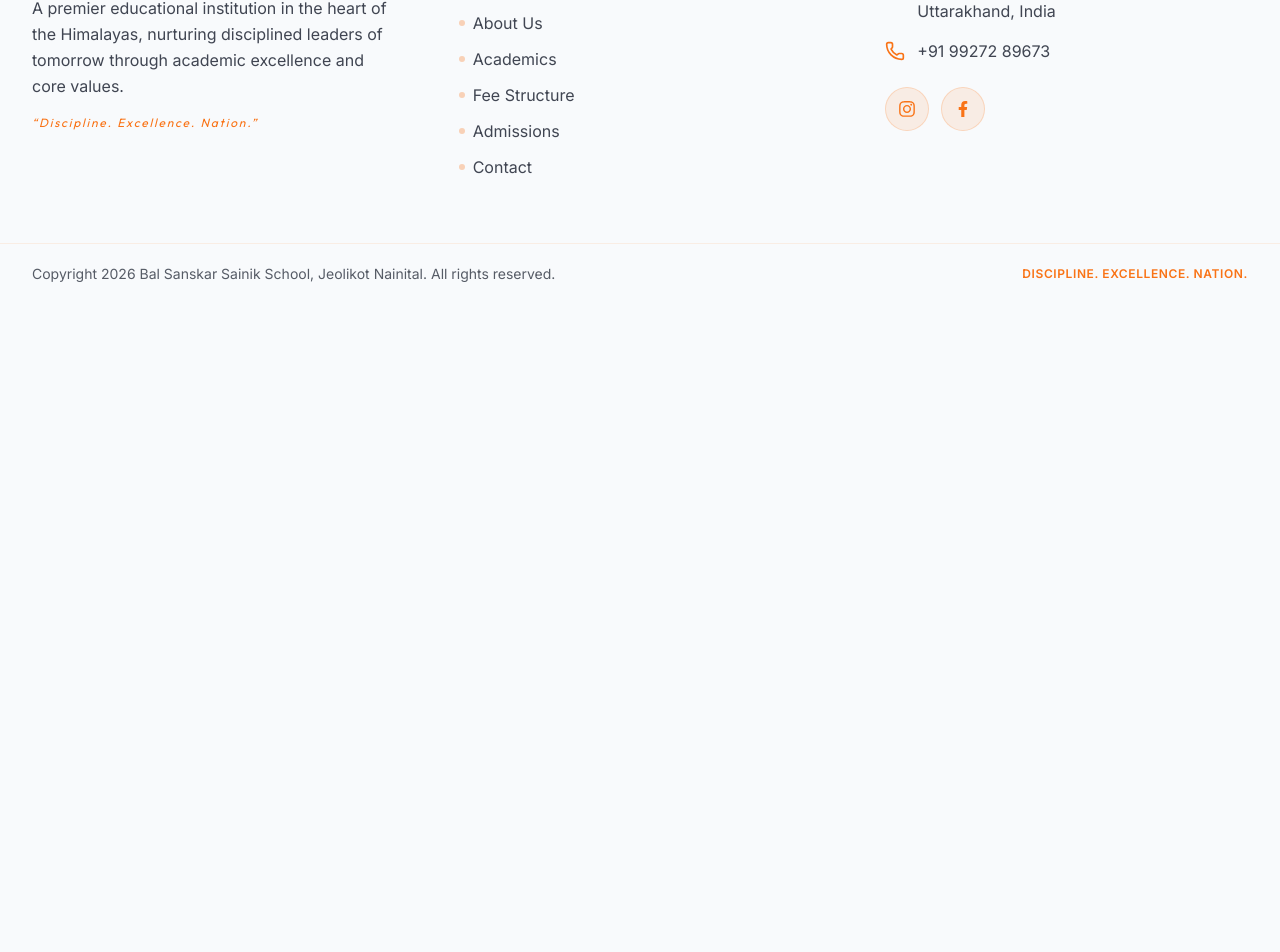
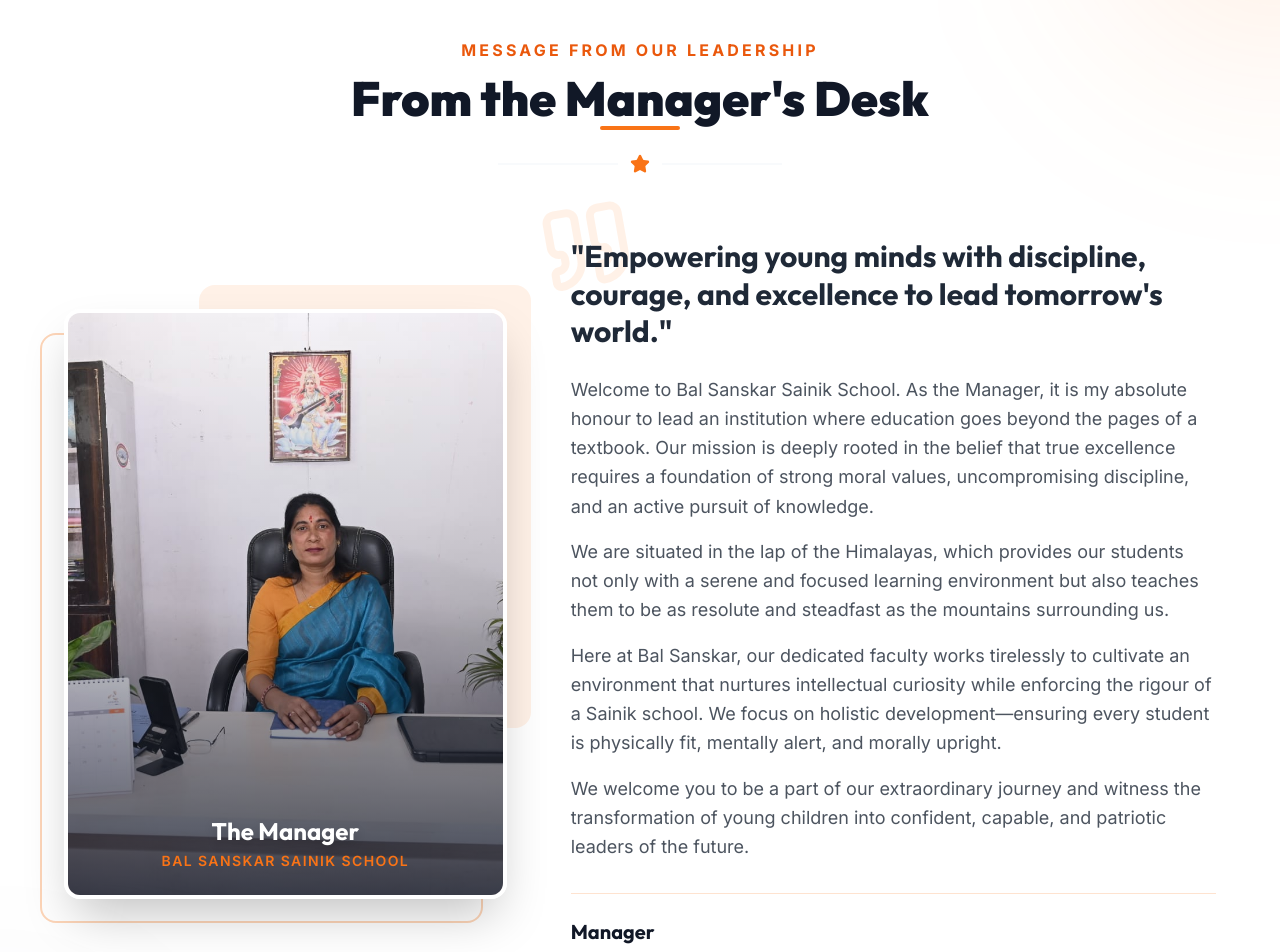
Before and after one commit to Bal-Sanskar-Sainik-School/Bal-Sanskar-Sainik-School-Website, a Next.js app: page /about in a window 1280 px wide. Shown: the part 1543-2495 px from the top of the page. Before the commit the page ends 1847 px from the top, so only its background shows below. Built offline with nearby package versions, Linux system fonts and the light colour scheme.

Commit message:
Implemented multiple pages concept successfully

```diff
--- a/app/about/page.tsx
+++ b/app/about/page.tsx
@@ -1,9 +1,11 @@
 import About from "@/components/About";
+import PrincipalDesk from "@/components/PrincipalDesk";
 
 export default function AboutPage() {
   return (
-    <main className="pt-20 bg-ivory min-h-screen">
+    <main className="pt-24 bg-ivory min-h-screen">
       <About />
+      <PrincipalDesk />
     </main>
   );
 }
--- a/app/academics/page.tsx
+++ b/app/academics/page.tsx
@@ -1,9 +1,11 @@
 import Academics from "@/components/Academics";
+import BeyondAcademics from "@/components/BeyondAcademics";
 
 export default function AcademicsPage() {
   return (
-    <main className="pt-20 bg-ivory-dark min-h-screen">
+    <main className="pt-24 bg-ivory-dark min-h-screen">
       <Academics />
+      <BeyondAcademics />
     </main>
   );
 }
--- a/app/admissions/page.tsx
+++ b/app/admissions/page.tsx
@@ -2,7 +2,7 @@
 
 export default function AdmissionsPage() {
   return (
-    <main className="pt-20 bg-ivory-dark min-h-screen">
+    <main className="pt-24 bg-ivory min-h-screen">
       <Admissions />
     </main>
   );
--- a/app/contact/page.tsx
+++ b/app/contact/page.tsx
@@ -2,7 +2,7 @@
 
 export default function ContactPage() {
   return (
-    <main className="pt-20 bg-ivory min-h-screen">
+    <main className="pt-24 bg-ivory-dark min-h-screen">
       <Contact />
     </main>
   );
--- a/app/fee-structure/page.tsx
+++ b/app/fee-structure/page.tsx
@@ -2,7 +2,7 @@
 
 export default function FeeStructurePage() {
   return (
-    <main className="pt-20 bg-ivory min-h-screen">
+    <main className="pt-24 bg-ivory min-h-screen">
       <FeeStructure />
     </main>
   );
--- a/app/page.tsx
+++ b/app/page.tsx
@@ -1,33 +1,19 @@
 import Hero from "@/components/Hero";
 import StatsBar from "@/components/StatsBar";
-import About from "@/components/About";
-import PrincipalDesk from "@/components/PrincipalDesk";
 import WhyChooseUs from "@/components/WhyChooseUs";
-import Academics from "@/components/Academics";
-import BeyondAcademics from "@/components/BeyondAcademics";
-import FeeStructure from "@/components/FeeStructure";
-import Admissions from "@/components/Admissions";
 import Gallery from "@/components/Gallery";
 import Testimonials from "@/components/Testimonials";
 import JoinOurRanks from "@/components/JoinOurRanks";
-import Contact from "@/components/Contact";
 
 export default function Home() {
   return (
     <>
       <Hero />
       <StatsBar />
-      <About />
-      <PrincipalDesk />
       <WhyChooseUs />
-      <Academics />
-      <BeyondAcademics />
-      <FeeStructure />
-      <Admissions />
       <Gallery />
       <Testimonials />
       <JoinOurRanks />
-      <Contact />
     </>
   );
 }
--- a/components/Footer.tsx
+++ b/components/Footer.tsx
@@ -5,12 +5,12 @@
 import { FaFacebookF, FaInstagram } from "react-icons/fa";
 
 const quickLinks = [
-  { name: "Home", href: "#home" },
-  { name: "About Us", href: "#about" },
-  { name: "Academics", href: "#academics" },
-  { name: "Fee Structure", href: "#fees" },
-  { name: "Admissions", href: "#admissions" },
-  { name: "Contact", href: "#contact" },
+  { name: "Home", href: "/" },
+  { name: "About Us", href: "/about" },
+  { name: "Academics", href: "/academics" },
+  { name: "Fee Structure", href: "/fee-structure" },
+  { name: "Admissions", href: "/admissions" },
+  { name: "Contact", href: "/contact" },
 ];
 
 export default function Footer() {
--- a/components/Hero.tsx
+++ b/components/Hero.tsx
@@ -179,14 +179,14 @@
           className="flex flex-col sm:flex-row gap-4 sm:gap-5 justify-center items-center w-full"
         >
           <Link
-            href="#about"
+            href="/about"
             className="group relative overflow-hidden font-[family-name:var(--font-heading)] bg-gradient-to-r from-gold-dark via-gold to-gold-light text-navy-dark font-bold text-sm sm:text-base px-10 py-4 rounded-lg tracking-wider w-full sm:w-auto text-center shadow-[0_0_20px_rgba(201,168,76,0.3)] hover:shadow-[0_0_30px_rgba(201,168,76,0.6)] transition-all duration-300"
           >
             <div className="absolute inset-0 bg-white/20 -translate-x-full group-hover:translate-x-full transition-transform duration-500 skew-x-[-20deg]" />
             <span className="relative z-10">EXPLORE SCHOOL</span>
           </Link>
           <Link
-            href="#admissions"
+            href="/admissions"
             className="group font-[family-name:var(--font-heading)] bg-transparent border-2 border-gold/70 text-gold hover:bg-gold/10 font-bold text-sm sm:text-base px-10 py-4 rounded-lg tracking-wider w-full sm:w-auto text-center transition-all duration-300 backdrop-blur-sm"
           >
             ADMISSIONS 2026–27
--- a/components/JoinOurRanks.tsx
+++ b/components/JoinOurRanks.tsx
@@ -67,7 +67,7 @@
           className="flex flex-col sm:flex-row items-center justify-center gap-5"
         >
           <Link
-            href="#admissions"
+            href="/admissions"
             className="group relative flex items-center gap-3 overflow-hidden font-[family-name:var(--font-heading)] bg-gradient-to-r from-gold-dark to-gold-light text-navy-dark font-black text-sm sm:text-base px-10 py-5 rounded-xl tracking-widest w-full sm:w-auto text-center shadow-[0_0_20px_rgba(201,168,76,0.4)] hover:shadow-[0_0_40px_rgba(201,168,76,0.8)] transition-all duration-300"
           >
             <div className="absolute inset-0 bg-white/30 -translate-x-full group-hover:translate-x-full transition-transform duration-700 skew-x-[-20deg]" />
@@ -76,7 +76,7 @@
           </Link>
 
           <Link
-            href="#contact"
+            href="/contact"
             className="font-[family-name:var(--font-heading)] text-white hover:text-gold border border-white/20 hover:border-gold/50 bg-white/5 backdrop-blur-md px-10 py-5 rounded-xl font-bold tracking-widest transition-all duration-300 w-full sm:w-auto text-center"
           >
             CONTACT DETAILS
--- a/components/PrincipalDesk.tsx
+++ b/components/PrincipalDesk.tsx
@@ -26,7 +26,7 @@
             Message From Our Leadership
           </p>
           <h2 className="font-[family-name:var(--font-heading)] text-navy-dark text-3xl sm:text-4xl md:text-5xl font-black gold-underline flex flex-col sm:inline-block items-center">
-            From the Principal&apos;s Desk
+            From the Manager&apos;s Desk
           </h2>
           <div className="star-divider mt-8">
             <Star className="w-5 h-5 text-gold fill-gold" />
@@ -44,13 +44,13 @@
             <div className="relative aspect-[3/4] rounded-2xl overflow-hidden shadow-2xl border-4 border-white">
               <img
                 src="/images/School_Principle_Image/School_Principle.jpeg"
-                alt="School Principal"
+                alt="School Manager"
                 className="w-full h-full object-cover"
               />
               <div className="absolute inset-0 bg-gradient-to-t from-navy-dark/90 via-navy-dark/20 to-transparent opacity-90" />
               <div className="absolute bottom-0 left-0 w-full p-6 text-center">
                 <h3 className="font-[family-name:var(--font-heading)] text-white text-2xl font-bold mb-1 shadow-black drop-shadow-lg">
-                  The Principal
+                  The Manager
                 </h3>
                 <p className="font-[family-name:var(--font-body)] text-gold text-sm tracking-[0.1em] uppercase font-semibold">
                   Bal Sanskar Sainik School
@@ -77,7 +77,7 @@
 
               <div className="space-y-4 text-navy/80 text-base sm:text-lg leading-relaxed font-[family-name:var(--font-body)]">
                 <p>
-                  Welcome to Bal Sanskar Sainik School. As the Principal, it is my absolute honour to lead an institution where education goes beyond the pages of a textbook. Our mission is deeply rooted in the belief that true excellence requires a foundation of strong moral values, uncompromising discipline, and an active pursuit of knowledge.
+                  Welcome to Bal Sanskar Sainik School. As the Manager, it is my absolute honour to lead an institution where education goes beyond the pages of a textbook. Our mission is deeply rooted in the belief that true excellence requires a foundation of strong moral values, uncompromising discipline, and an active pursuit of knowledge.
                 </p>
                 <p>
                   We are situated in the lap of the Himalayas, which provides our students not only with a serene and focused learning environment but also teaches them to be as resolute and steadfast as the mountains surrounding us.
@@ -91,7 +91,7 @@
               </div>
 
               <div className="pt-6 border-t border-gold/20 mt-8">
-                <h4 className="font-[family-name:var(--font-heading)] text-navy-dark text-xl font-bold">Principal</h4>
+                <h4 className="font-[family-name:var(--font-heading)] text-navy-dark text-xl font-bold">Manager</h4>
                 <p className="font-[family-name:var(--font-body)] text-gold-dark text-sm tracking-widest uppercase mt-1">Bal Sanskar Sainik School</p>
               </div>
             </div>
```
